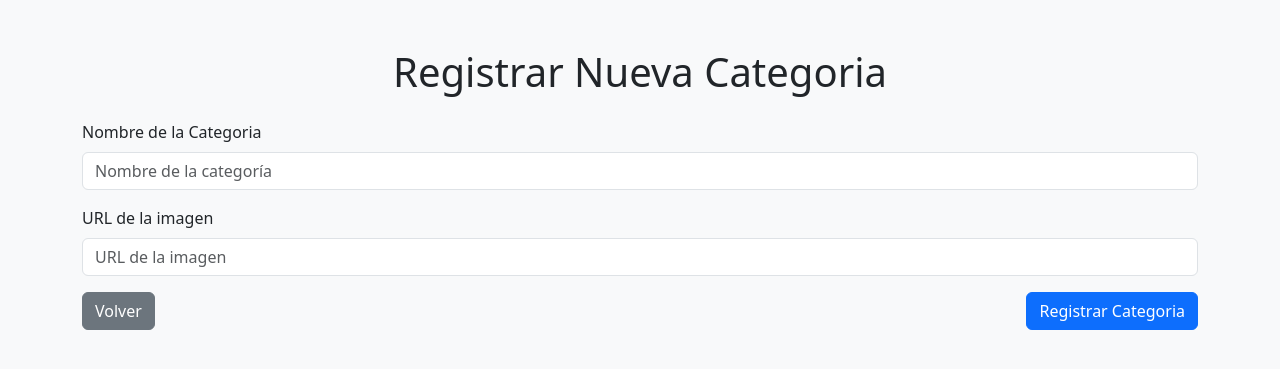
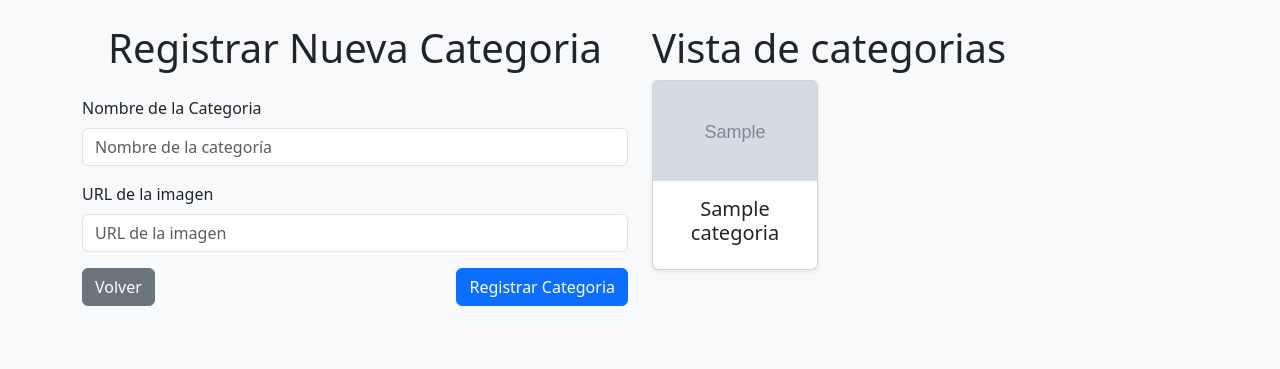
Before and after one commit to DiegoJesusP/ProyectoB_Django, a Django app: page /categoria/registrar/ in a window 1280 px wide. Shown: the top 369 px of the page. Run offline with Django 5.2, Linux system fonts and the light colour scheme; tables that the repository leaves empty hold one stand-in row (values such as "Sample post"); grey boxes marked "Sample" are stand-in pictures.

Commit message:
productos - categorias POST Json

```diff
--- a/Proyecto-B/errorPages/categoria/templates/registrar.html
+++ b/Proyecto-B/errorPages/categoria/templates/registrar.html
@@ -5,11 +5,22 @@
     <meta name="viewport" content="width=device-width, initial-scale=1.0">
     <title>Registrar Categoria</title>
     <link href="https://cdn.jsdelivr.net/npm/bootstrap@5.3.0-alpha1/dist/css/bootstrap.min.css" rel="stylesheet">
+    <style>
+        .card-img-top {
+            object-fit: cover;
+            height: 100px;
+        }
+    </style>
 </head>
 <body class="bg-light">
-    <div class="container mt-5">
+
+    <div class='container'>
+        <div class='col'>
+          <div class='row'>
+            <!-- FORM -->
+            <div class="col-6 mt-4">
                 <h1 class="text-center mb-4">Registrar Nueva Categoria</h1>
-        <form method="post">
+                <form method="post" id='categoriaForm'>
                 {% csrf_token %}
                 <div class="mb-3">
                     <label for="id_nombre" class="form-label">Nombre de la Categoria</label>
@@ -40,6 +51,91 @@
                 </div>
                 </form>
             </div>
+            <!-- Vista -->
+            <div class="col-6 mt-4">
+                <h1>Vista de categorias</h1>
+                <div class="row" id="categorias"></div>
+               </div>
+          </div>
+        </div>
+    </div>
+
+    <div class="container mt-5">
+
+
+        <p id="mensaje"></p>
+      </div>
+      <script>
+        var form = document.getElementById('categoriaForm');
+        form.addEventListener('submit', function(event){
+          //Que bi se va a mandar el form a la vista que hace render
+          event.preventDefault();
+          //necesito informacion
+          let formData = new FormData(this);
+
+          //convertir el formData en Json
+          let jsonData = {};
+          //en este contexto el value es el valor del input y el key es el name del input
+          formData.forEach((value, key) => jsonData[key] = value);
+          //'nombre' : 'peluche pikachu'
+
+          //Enviar esta info al endpoint con post
+          fetch('/categoria/api/post/', {
+            method: 'POST',
+            headers: {
+              'Content-Type': 'application/json',
+              'X-CSRFToken': getToken() //WIP
+            },
+            body: JSON.stringify(jsonData)
+          })
+          .then(response => response.json())
+          .then(data => {
+            document.getElementById('mensaje').innerText = data.mensaje;
+            //cargar los categoria
+            cargarCategoria();
+          })
+          .catch(error => console.error('Error:', error));
+        });
+
+        //Funcion para obtener el CSRFToken en js
+        function getToken(){
+          let cookieValue = null;
+          let cookies = document.cookie.split(';');
+          for(let i = 0; i < cookies.length; i++){
+            let cookie = cookies[i].trim();
+            if(cookie.startsWith('csrftoken=')){
+              cookieValue = cookie.substring("csrftoken=".length, cookie.length)
+              break;
+            }
+          }
+          return cookieValue;
+        }
+      </script>
+      <script>
+        function cargarCategoria() {
+            fetch('/categoria/api/get')
+            .then(response => response.json())
+            .then(data => {
+                let categoriaDiv = document.getElementById('categorias');
+                categoriaDiv.innerHTML = ''; // Limpiar contenido antes de agregar nuevos
+
+                data.forEach(categoria => {
+                    categoriaDiv.innerHTML += `
+                        <div class="col-md-4 mb-4">
+                            <div class="card shadow-sm">
+                                <img src="${categoria.imagen}" class="card-img-top img-fluid" alt="${categoria.nombre}">
+                                <div class="card-body text-center">
+                                    <h5 class="card-title">${categoria.nombre}</h5>
+                                </div>
+                            </div>
+                        </div>`;
+                });
+            })
+            .catch(error => console.error('Error:', error));
+        }
+
+        cargarCategoria();
+      </script>
     <script src="https://cdn.jsdelivr.net/npm/bootstrap@5.3.0-alpha1/dist/js/bootstrap.min.js"></script>
 </body>
 </html>
--- a/Proyecto-B/errorPages/categoria/urls.py
+++ b/Proyecto-B/errorPages/categoria/urls.py
@@ -5,4 +5,5 @@ urlpatterns = [
     path('registrar/', registrar_categoria, name='registrar_categoria'),
     path('api/get', lista_categoria, name='lista_categoria'),
     path('json/', json_categoria, name='json_categoria'),
+    path('api/post/', agregar_categoria, name='post')
 ]
--- a/Proyecto-B/errorPages/categoria/views.py
+++ b/Proyecto-B/errorPages/categoria/views.py
@@ -38,3 +38,28 @@ def lista_categoria(request):
 
 def json_categoria(request):
     return render(request, 'json.html')
+
+import json
+
+# Funcion que agrega un categoria con un objeto json
+def agregar_categoria(request):
+    if request.method == 'POST':
+        #quiere decir que si estoy manejando el request
+        try:
+            data = json.loads(request.body)
+            categoria = Categoria.objects.create(
+                nombre = data['nombre'],
+                imagen = data['imagen']
+            )
+            return JsonResponse({
+                'mensaje': 'Registro Exitoso',
+                'id': categoria.id
+            }, status=201)
+        except Exception as e:
+            print(str(e))
+            return JsonResponse({
+                'error': str(e)
+            }, status=400)
+    return JsonResponse({
+        'error': 'El metodo no esta doportado'
+    }, status=405)
--- a/Proyecto-B/errorPages/productos/urls.py
+++ b/Proyecto-B/errorPages/productos/urls.py
@@ -6,4 +6,7 @@ urlpatterns = [
     path('ver/', ver_productos, name='ver'),
     path('agregar/', agregar_producto, name='agregar'),
     path('api/post/', registrar_producto, name='post'),
+    path('api/put/<str:id_producto>/', actualizar_producto, name='put'),
+    path('api/delete/<str:id_producto>/', borrar_producto, name='delete'),
+    path('api/get/<str:id_producto>/', obtener_producto, name='get'),
 ]
```
Also changed, not shown: Proyecto-B/errorPages/productos/views.py (+53 -0 lines). Lines whose indentation alone changed are shown as unchanged.
